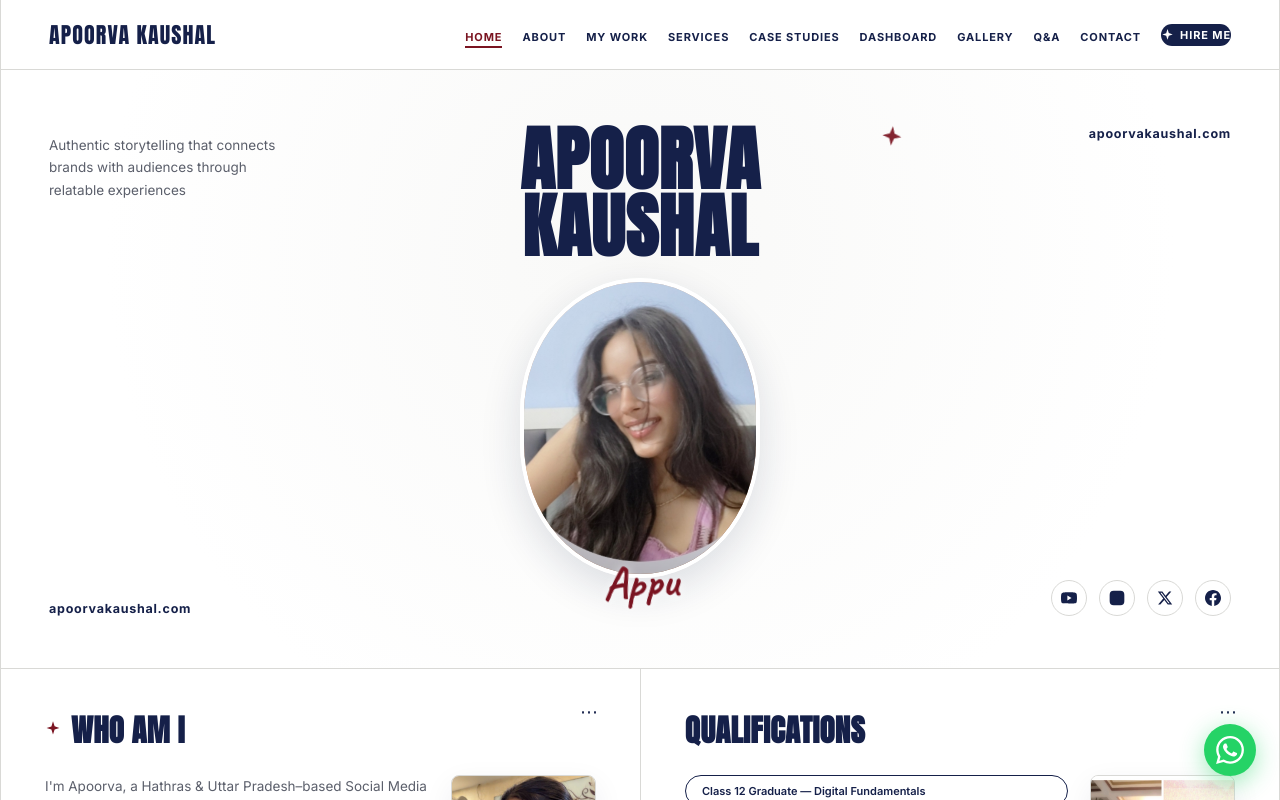
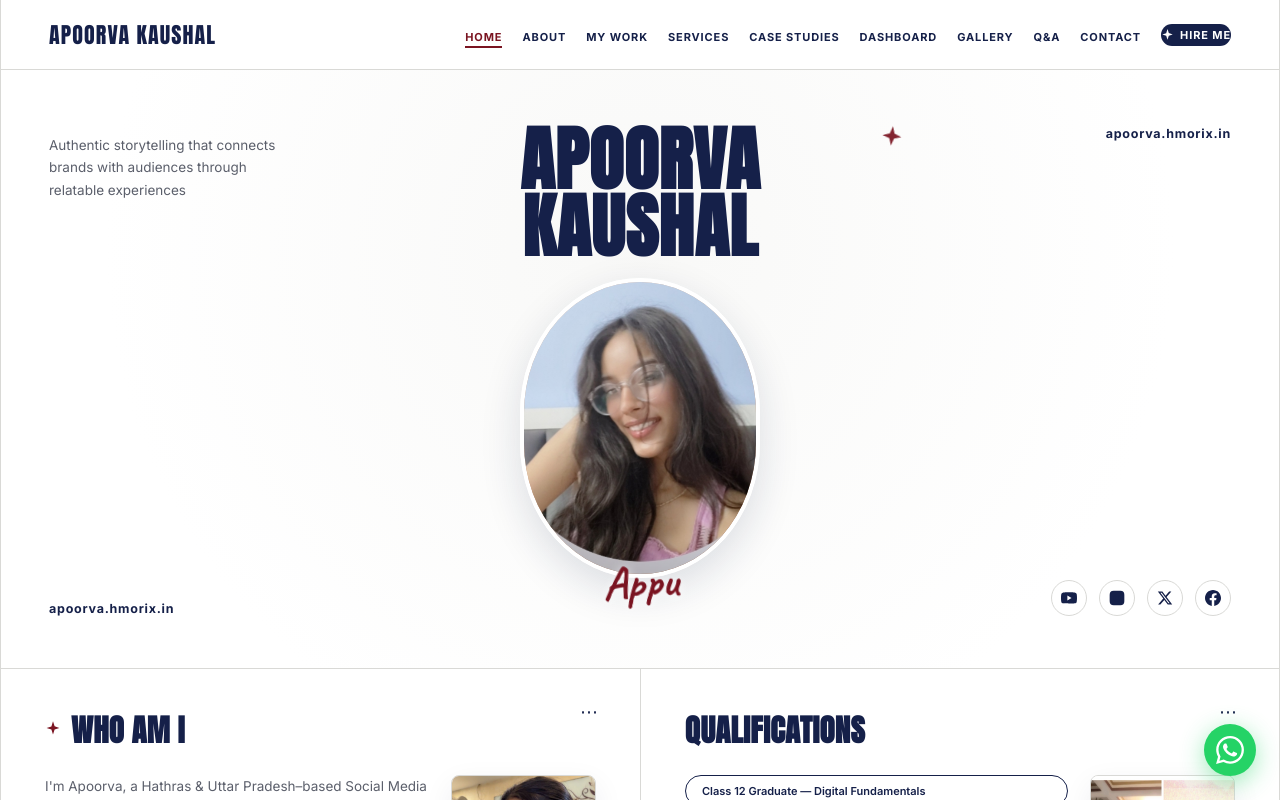
Before and after one commit to hmorix/apoorva, a Next.js app: page / in a window 1280 px wide. Shown: the top 800 px of the page. Built offline with nearby package versions, Linux system fonts and the light colour scheme.

Commit message:
web url chqnge

```diff
--- a/app/page.tsx
+++ b/app/page.tsx
@@ -93,7 +93,7 @@ export default function HomePage() {
           <p className="hero-tagline">
             Authentic storytelling that connects brands with audiences through relatable experiences
           </p>
-          <div className="hero-domain-left">apoorvakaushal.com</div>
+          <div className="hero-domain-left">apoorva.hmorix.in</div>
         </div>
 
         {/* Center Column */}
@@ -118,7 +118,7 @@ export default function HomePage() {
 
         {/* Right Column */}
         <div className="hero-right">
-          <div className="hero-domain">apoorvakaushal.com</div>
+          <div className="hero-domain">apoorva.hmorix.in</div>
           <div className="socials">
             <a
               href="https://youtube.com/@_apoorva7__"
@@ -137,7 +137,7 @@ export default function HomePage() {
               <InstagramIcon size={16} />
             </a>
             <a
-              href="https://twitter.com/apoorva_kaushal"
+              href="https://twitter.com/"
               target="_blank"
               rel="noopener noreferrer"
               aria-label="X (Twitter)"
@@ -145,7 +145,7 @@ export default function HomePage() {
               <TwitterXIcon size={15} />
             </a>
             <a
-              href="https://facebook.com/apoorva_kaushal"
+              href="https://facebook.com/"
               target="_blank"
               rel="noopener noreferrer"
               aria-label="Facebook"
```
